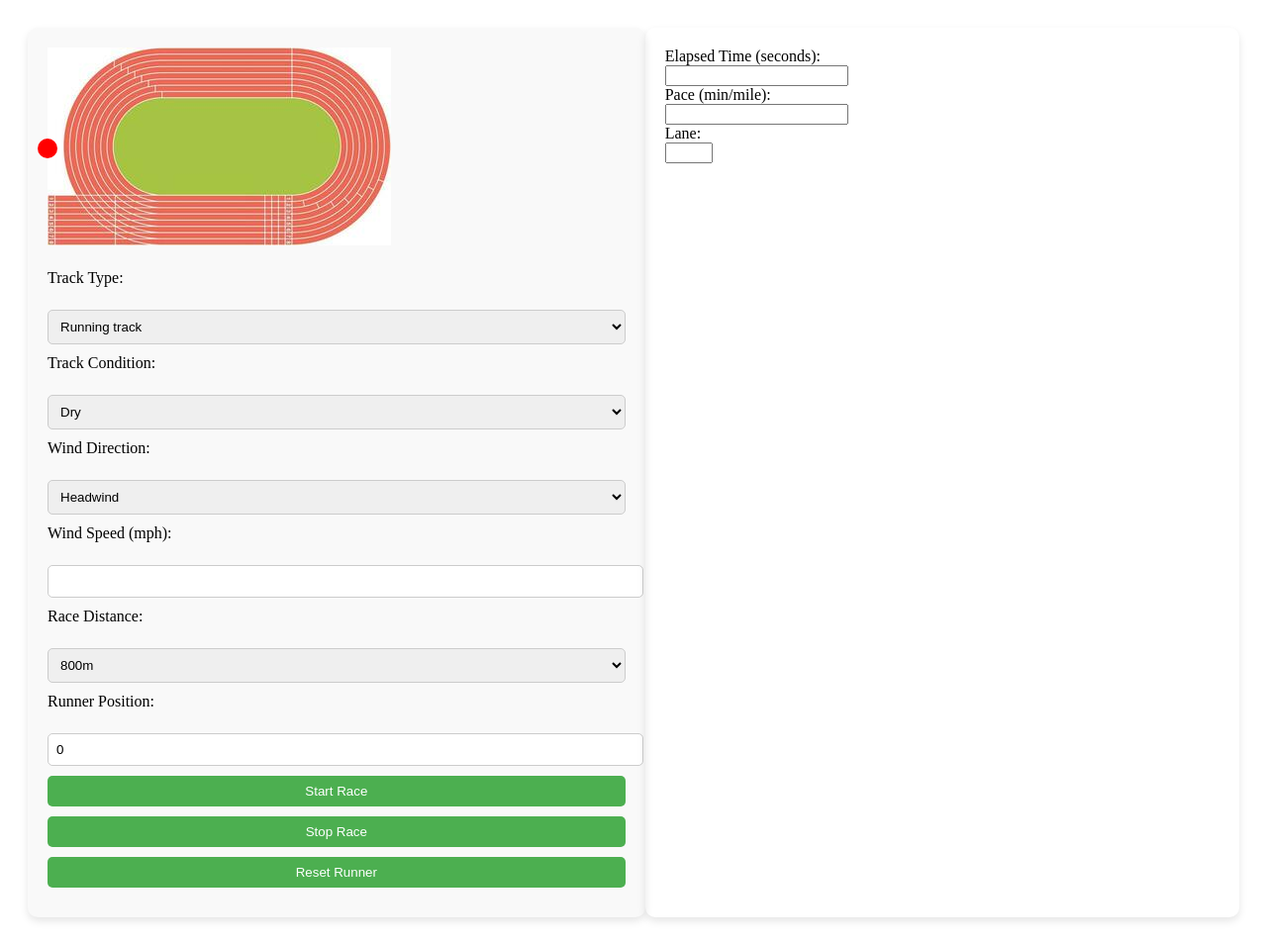
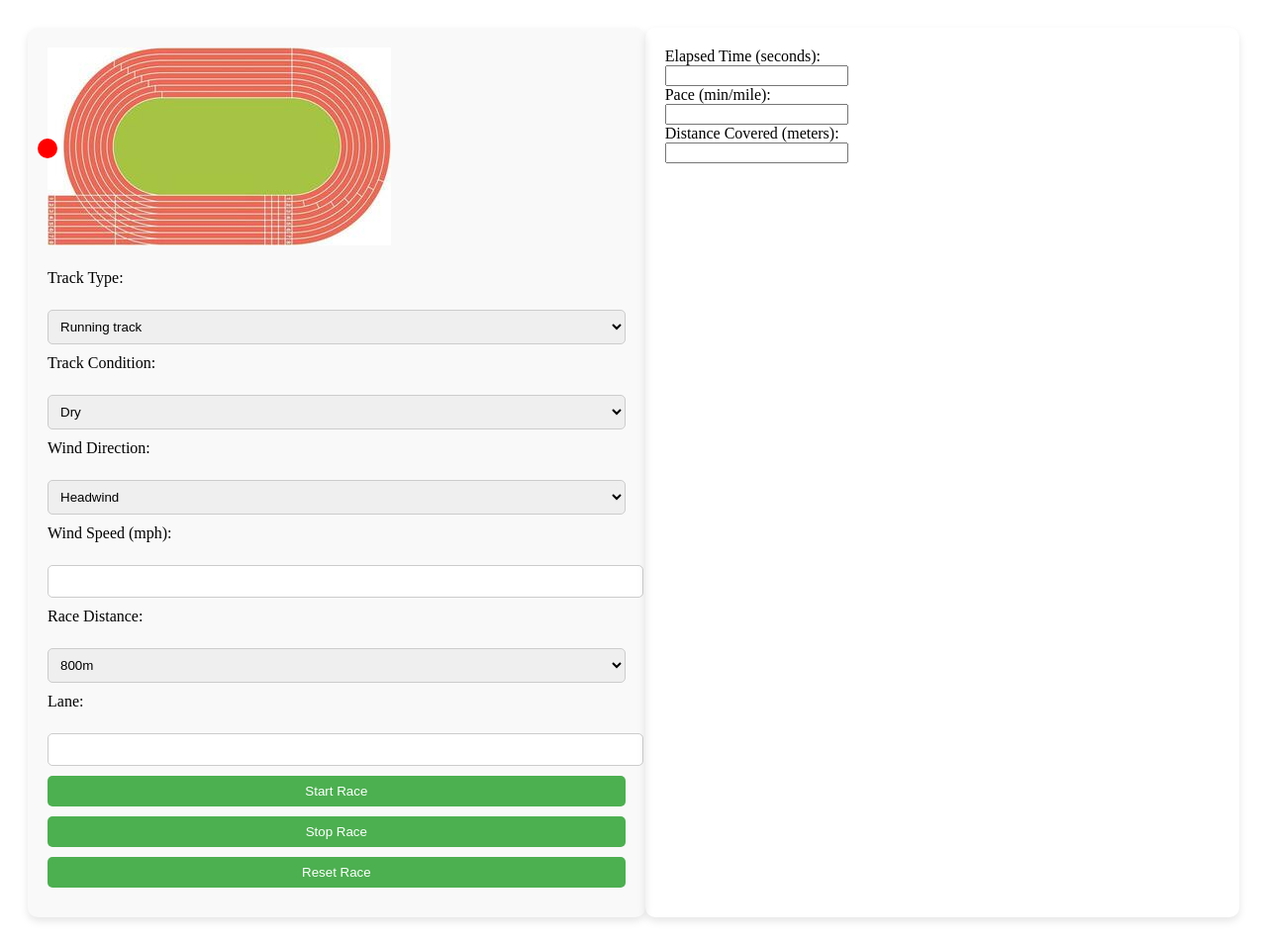
Before and after one commit to NuclearReactor314/TrackModel, a plain HTML site: page index.html in a window 1280 px wide. Shown: the whole page at 99% size. Drawn offline with Linux system fonts and the light colour scheme.

Commit message:
Update index.html

```diff
--- a/index.html
+++ b/index.html
@@ -37,11 +37,12 @@
                     <option value="1600">1600m</option>
                     <option value="3200">3200m</option>
                 </select><br>
-                <label for="runner-position">Runner Position:</label><br>
-                <input type="number" id="runner-position" onchange="moveRunner()" value="0"><br>
+                <label for="lane">Lane:</label><br>
+                <input type="number" id="lane" min="1" max="8">
+                <br>
                 <button onclick="startRace()">Start Race</button>
                 <button onclick="stopRace()">Stop Race</button>
-                <button onclick="resetRunner()">Reset Runner</button>
+                <button onclick="resetRace()">Reset Race</button>
             </div>
         </div>
         <div class="personal-info">
@@ -49,10 +50,11 @@
             <input type="number" id="elapsed-time" onchange="calculatePace()"><br>
             <label for="pace">Pace (min/mile):</label><br>
             <input type="number" id="pace" onchange="calculateTime()"><br>
-            <label for="lane">Lane:</label><br>
-            <input type="number" id="lane" min="1" max="8">
+            <label for="runner-distance">Distance Covered (meters):</label><br>
+            <input type="number" id="runner-distance" readonly>
         </div>
     </div>
+    <div id="timer" class="timer"></div>
 
     <script src="script.js"></script>
 </body>
```
